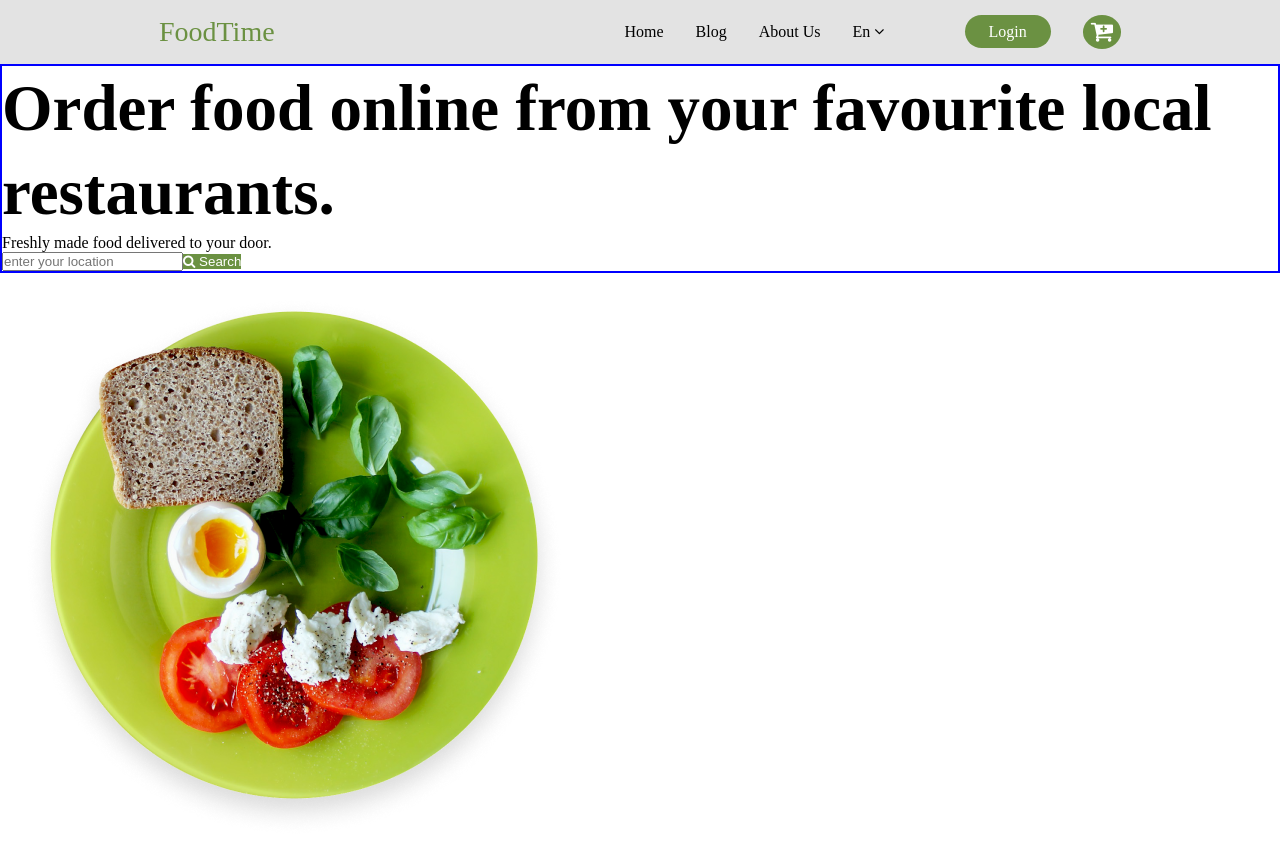
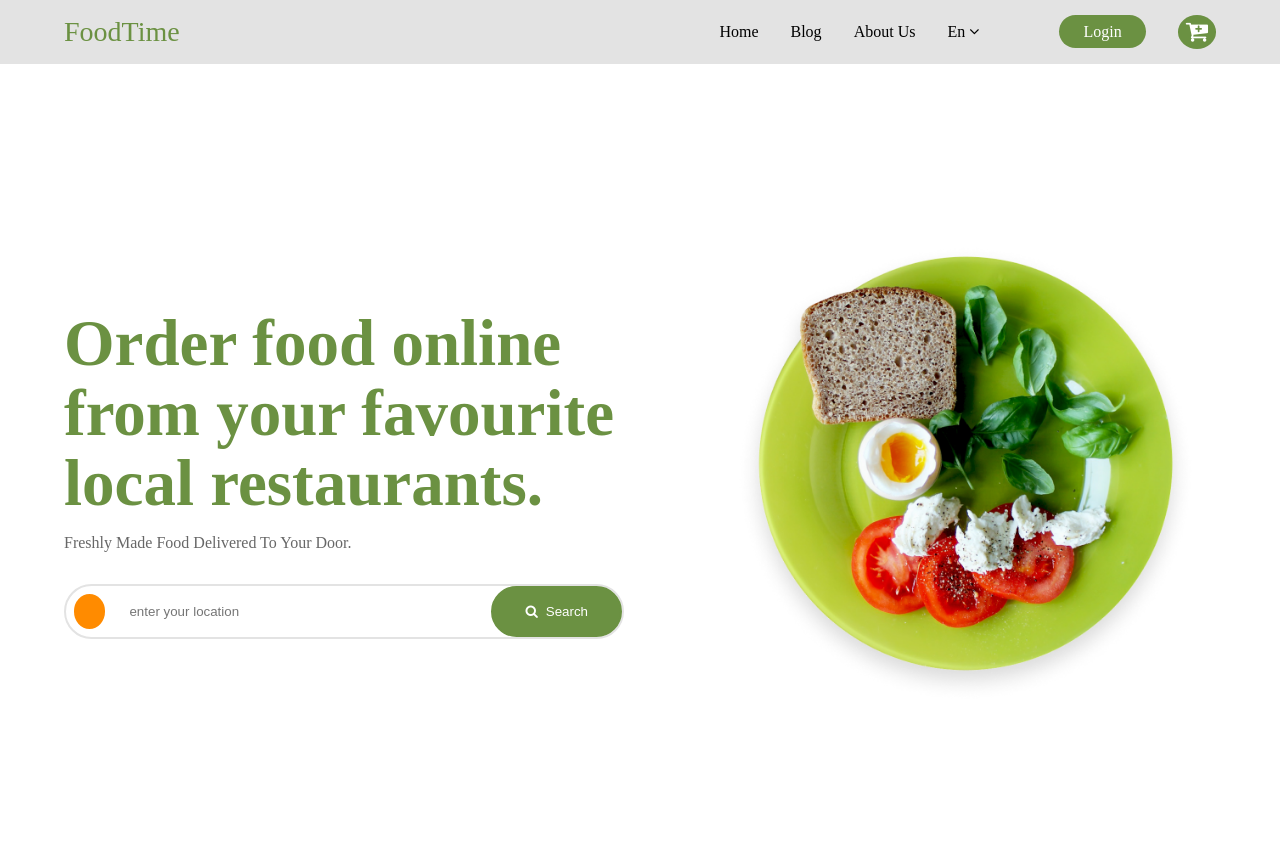
Before and after one commit to imtowhidulislam/foodtime, a plain HTML site: page index.html in a window 1280 px wide. Drawn offline with Linux system fonts and the light colour scheme.

Commit message:
nav bar is done

```diff
--- a/index.html
+++ b/index.html
@@ -10,8 +10,9 @@
     <link rel="stylesheet" href="https://cdnjs.cloudflare.com/ajax/libs/font-awesome/4.7.0/css/font-awesome.min.css">
 </head>
 <body>
-    <div>
-        <div class="navBar">
+    <div class="navBg">
+        <div class="container">
+            <div class="navBar1">
                 <div class="logo">FoodTime</div>
                 <nav class="nav">
                     <ul>
@@ -26,12 +27,17 @@
                 </ul>
             </nav>
         </div>
-        <div class="header">
+        </div>
+    </div>
+
+    <div>
+        <div class="header container">
             <div class="col col-1"><h2>Order food online from your favourite local restaurants.</h2>
             <p>Freshly made food delivered to your door.</p>
             <div class="search">
                 <div></div>
-                <input type="text" placeholder="enter your location"><button class="searchBtn button"><span><i class="fa fa-search"></i></span> Search</button>
+                <input type="text" placeholder="enter your location">
+                <button class="searchBtn button"><span><i class="fa fa-search"></i></span> Search</button>
             </div>
             </div>
             <div class="col col-2">
--- a/style.css
+++ b/style.css
@@ -13,13 +13,14 @@
     margin: 0;
     padding: 0;
     box-sizing: border-box;
-    margin: 0 auto;
+    /* margin: 0 auto; */
 }
 body{
     font-family: Poppins;
 }
 .container{
     width: min(90%, 1440px);
+    margin: 0 auto;
 }
 li, a {
     list-style: none;
@@ -35,13 +36,15 @@ li, a {
 }
 
 /* Nav bar Style Start */
-.navBar{
+.navBg{
+    background-color: var(--shadowClrLight);
+}
+.navBar1{
     display: flex;
+    width: 100%;
     align-items: center;
     justify-content: space-between;
-    gap: 2rem;
-    background-color: var(--shadowClrLight);
-    width: 100%;
+    /* width: 100%; */
     padding-block: 1rem;
 }
 .nav{
@@ -53,7 +56,6 @@ li, a {
 .nav > ul {
     display: flex;
     align-items: center;
-    justify-content: center;
 }
 .logo{
     color: var(--primaryClr);
@@ -100,14 +102,82 @@ li, a {
 /* Nav bar Style End */
 
 /* Heading Style Start */
+.header{
+    display: grid;
+    grid-template-columns: repeat(12, 1fr);
+    gap: 2rem;
+    place-items: center;
+    padding-block: 10rem;
+}
 .col-1{
-    border: 2px solid blue;
+    grid-row: 1;
+    grid-column: 1 / 7;
+    width: 100%;
 }
 .col-1 h2 {
 font-size: 65px;
 font-weight: 700;
-line-height: 84px;
+line-height: 70px;
 letter-spacing: 0em;
 text-align: left;
+color: var(--primaryClr)
+}
+.col-1 p{
+    color: var(--shadowClrDark);
+    text-transform: capitalize;
+    padding-block: 1rem;
+}
+.col-1 > div{
+    border: 2px solid var(--shadowClrLight);
+    z-index: -1;
+    display: flex;
+    align-items: center;
+    width: 100%;
+    border-radius: 2rem;
+    box-sizing: border-box;
+    margin-top: 1rem;
+}
+.col-1 > div > div{
+    width: 35px;
+    height: 35px;
+    border-radius: 50%;
+    background-color: #FF8B00;
+    padding: 0.5rem;
+    margin: .5rem;
+}
+.col-1 > div > input {
+    border: transparent;
+    width: 80%;
+    margin-left: 1rem;
+
+}
+.col-2{
+    display: flex;
+    justify-content: flex-end;
+    grid-row: 1;
+    grid-column: 7 / 13;
+    width: 100%;
+
+}
+.col-2 > div {
+    max-width: 500px;
+}
+.col-2 > div > img{
+    object-fit: cover;
+    object-position: center;
+    width: 100%;
+}
+.searchBtn{
+    padding-block: 1rem;
+
+    border: 2px solid var(--primaryClr);
+    padding-inline: 2rem;
+    display: flex;
+    gap: .5rem;
+    border-radius: 2rem;
+    z-index: 10;
+}
+.searchBtn:hover{
+    border: 2px solid var(--primaryClrHover);
 }
 /* Heading Style End */
```
Lines whose indentation alone changed are shown as unchanged.
